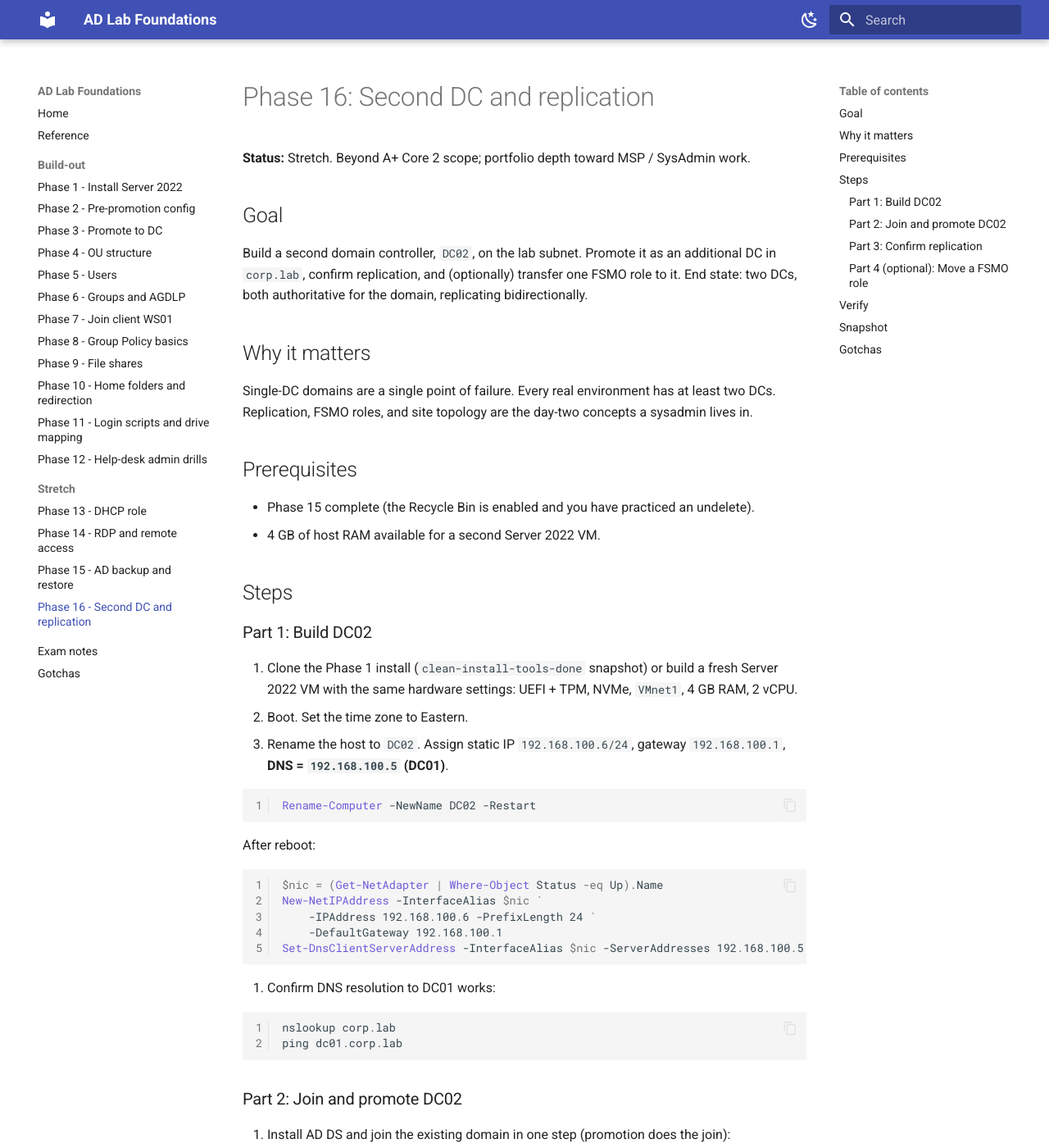
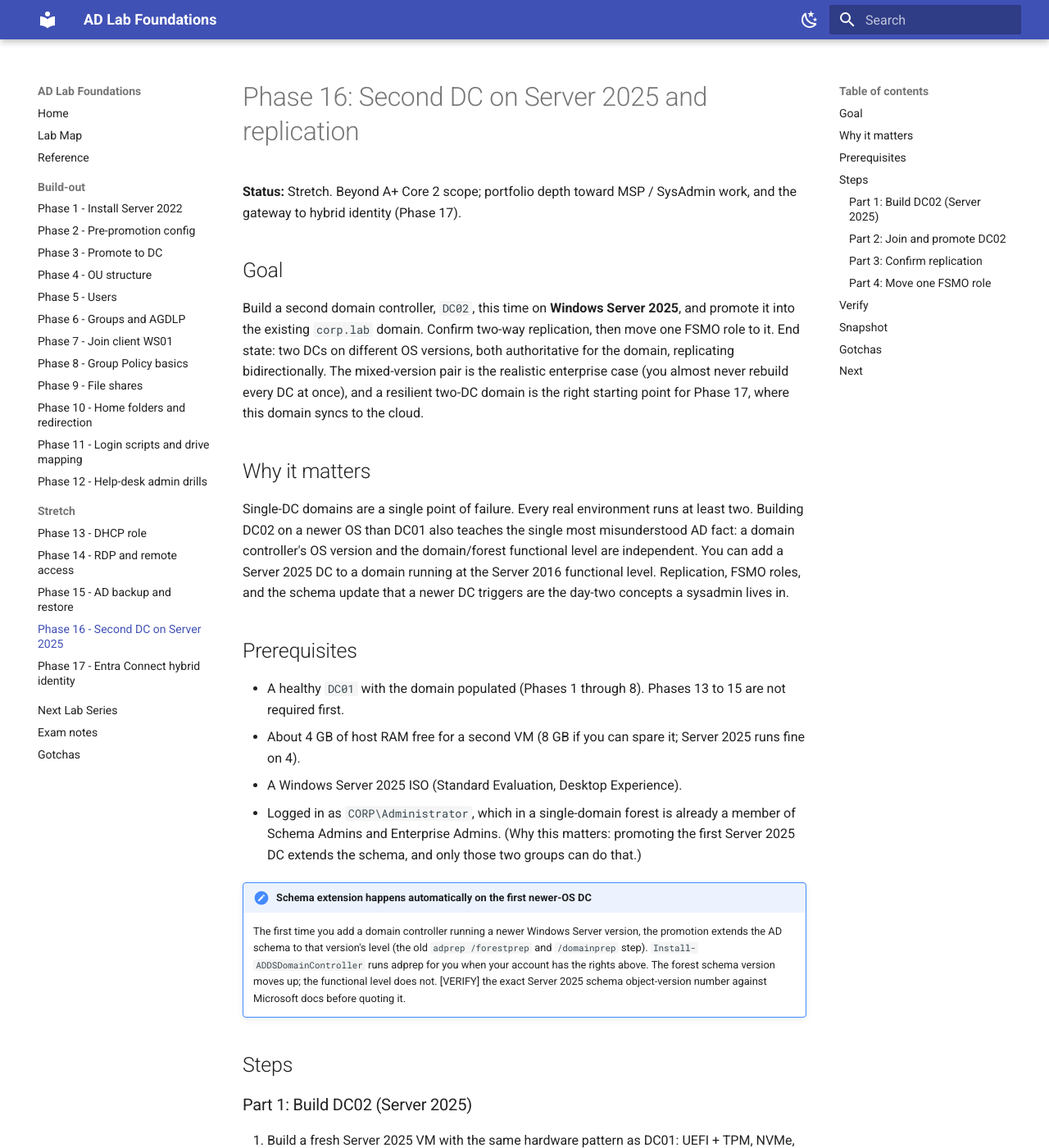
Before and after one commit to chweaver/ad-lab-guide, an MkDocs documentation site: the page built from docs/stretch/phase-16-second-dc.md, in a window 1280 px wide and 1400 px high. Shown: the whole window at 82% size. Built offline with MkDocs 1.6.1 and Material for MkDocs 9.7.7, drawn with Linux system fonts in a browser that asks for light colours; some of the changed text lies outside the part shown.

Commit message:
Add Lab Map and Next Lab Series pages; add Phase 17 (Entra Connect)
- docs/lab-map.md: one-screen mermaid flowchart of every phase and the bridge
  into the AI Security Lab series. Reflects current status (1-10 done, 11 current).
- docs/next-lab-series.md: the AI Security Lab arc that follows this guide.
- docs/stretch/phase-17-entra-connect.md: hybrid-identity stretch phase.
- Phase 16 reworked for Server 2025; FSMO step made non-optional.
- mkdocs.yml: mermaid superfences support and nav entries for the new pages.
- index.md: pointers to the new pages and an updated phase table.

````diff
--- a/docs/stretch/phase-16-second-dc.md
+++ b/docs/stretch/phase-16-second-dc.md
@@ -1,27 +1,32 @@
-# Phase 16: Second DC and replication
+# Phase 16: Second DC on Server 2025 and replication
 
-**Status:** Stretch. Beyond A+ Core 2 scope; portfolio depth toward MSP / SysAdmin work.
+**Status:** Stretch. Beyond A+ Core 2 scope; portfolio depth toward MSP / SysAdmin work, and the gateway to hybrid identity (Phase 17).
 
 ## Goal
 
-Build a second domain controller, `DC02`, on the lab subnet. Promote it as an additional DC in `corp.lab`, confirm replication, and (optionally) transfer one FSMO role to it. End state: two DCs, both authoritative for the domain, replicating bidirectionally.
+Build a second domain controller, `DC02`, this time on **Windows Server 2025**, and promote it into the existing `corp.lab` domain. Confirm two-way replication, then move one FSMO role to it. End state: two DCs on different OS versions, both authoritative for the domain, replicating bidirectionally. The mixed-version pair is the realistic enterprise case (you almost never rebuild every DC at once), and a resilient two-DC domain is the right starting point for Phase 17, where this domain syncs to the cloud.
 
 ## Why it matters
 
-Single-DC domains are a single point of failure. Every real environment has at least two DCs. Replication, FSMO roles, and site topology are the day-two concepts a sysadmin lives in.
+Single-DC domains are a single point of failure. Every real environment runs at least two. Building DC02 on a newer OS than DC01 also teaches the single most misunderstood AD fact: a domain controller's OS version and the domain/forest functional level are independent. You can add a Server 2025 DC to a domain running at the Server 2016 functional level. Replication, FSMO roles, and the schema update that a newer DC triggers are the day-two concepts a sysadmin lives in.
 
 ## Prerequisites
 
-- Phase 15 complete (the Recycle Bin is enabled and you have practiced an undelete).
-- 4 GB of host RAM available for a second Server 2022 VM.
+- A healthy `DC01` with the domain populated (Phases 1 through 8). Phases 13 to 15 are not required first.
+- About 4 GB of host RAM free for a second VM (8 GB if you can spare it; Server 2025 runs fine on 4).
+- A Windows Server 2025 ISO (Standard Evaluation, Desktop Experience).
+- Logged in as `CORP\Administrator`, which in a single-domain forest is already a member of Schema Admins and Enterprise Admins. (Why this matters: promoting the first Server 2025 DC extends the schema, and only those two groups can do that.)
+
+!!! note "Schema extension happens automatically on the first newer-OS DC"
+    The first time you add a domain controller running a newer Windows Server version, the promotion extends the AD schema to that version's level (the old `adprep /forestprep` and `/domainprep` step). `Install-ADDSDomainController` runs adprep for you when your account has the rights above. The forest schema version moves up; the functional level does not. [VERIFY] the exact Server 2025 schema object-version number against Microsoft docs before quoting it.
 
 ## Steps
 
-### Part 1: Build DC02
+### Part 1: Build DC02 (Server 2025)
 
-1. Clone the Phase 1 install (`clean-install-tools-done` snapshot) or build a fresh Server 2022 VM with the same hardware settings: UEFI + TPM, NVMe, `VMnet1`, 4 GB RAM, 2 vCPU.
-2. Boot. Set the time zone to Eastern.
-3. Rename the host to `DC02`. Assign static IP `192.168.100.6/24`, gateway `192.168.100.1`, **DNS = `192.168.100.5` (DC01)**.
+1. Build a fresh Server 2025 VM with the same hardware pattern as DC01: UEFI + TPM, NVMe, `VMnet1`, 4 GB RAM, 2 vCPU. (Why match the pattern: a consistent VM spec keeps snapshots and troubleshooting predictable.)
+2. Boot, set the time zone to **Eastern**. (Why: time skew over 5 minutes breaks Kerberos and will block the promotion.)
+3. Rename to `DC02`, assign static IP `192.168.100.6/24`, gateway `192.168.100.1`, **DNS = `192.168.100.5` (DC01)**.
 
    ```powershell
    Rename-Computer -NewName DC02 -Restart
@@ -37,16 +42,20 @@
    Set-DnsClientServerAddress -InterfaceAlias $nic -ServerAddresses 192.168.100.5
    ```
 
-4. Confirm DNS resolution to DC01 works:
+   (Why point DNS at DC01: the promotion has to resolve the domain's SRV records, which only the existing DC's AD-integrated DNS knows.)
+
+4. Confirm DC02 can resolve and reach DC01 before promoting:
 
    ```powershell
    nslookup corp.lab
-   ping dc01.corp.lab
+   Test-NetConnection dc01.corp.lab -Port 389   # LDAP reachability
    ```
+
+   (Why test 389: a successful LDAP connection proves the exact path the promotion uses is open.)
 
 ### Part 2: Join and promote DC02
 
-5. Install AD DS and join the existing domain in one step (promotion does the join):
+5. Install the role and promote in one step (promotion performs the domain join and the schema extension):
 
    ```powershell
    Install-WindowsFeature -Name AD-Domain-Services -IncludeManagementTools
@@ -60,13 +69,12 @@
        -LogPath      "C:\Windows\NTDS" `
        -SiteName     "Default-First-Site-Name" `
        -NoGlobalCatalog:$false `
-       -CriticalReplicationOnly:$false `
        -Force
    ```
 
-   You will be prompted for a DSRM password for DC02 (separate from DC01's; record it).
+   You will set a DSRM password for DC02 (separate from DC01's; record it offline). (Why DSRM is per-DC: Directory Services Restore Mode is a local recovery account on each DC, not a domain account.)
 
-6. After the auto-reboot, on DC02 set its DNS to **point at the other DC first, itself second**. (This is the AD-recommended pattern: every DC prefers a peer for DNS, falls back to itself.)
+6. After the auto-reboot, set DC02's DNS to point at **DC01 first, itself second**:
 
    ```powershell
    $nic = (Get-NetAdapter | Where-Object Status -eq Up).Name
@@ -74,7 +82,7 @@
        -ServerAddresses ("192.168.100.5","127.0.0.1")
    ```
 
-7. On DC01, change its DNS to the inverse:
+7. On DC01, cross-point its DNS at **DC02 first, itself second**:
 
    ```powershell
    $nic = "Ethernet0"
@@ -82,23 +90,25 @@
        -ServerAddresses ("192.168.100.6","127.0.0.1")
    ```
 
-   (Why: if DC01 dies and DC02 had been using DC01 as primary DNS, DC02 still resolves through its own copy. Cross-pointing avoids a deadlock where every DC needs the dead one to resolve names.)
+   (Why cross-point: if one DC dies and each had pointed only at itself, the survivor still registers and resolves records through the peer instead of deadlocking on the dead box.)
 
 ### Part 3: Confirm replication
 
-8. From DC01:
+8. From DC01, confirm both DCs and a clean topology:
 
    ```powershell
    Get-ADDomainController -Filter * |
-       Select-Object Name, IPv4Address, Site, IsGlobalCatalog, OperationMasterRoles
+       Select-Object Name, IPv4Address, OperatingSystem, Site, IsGlobalCatalog, OperationMasterRoles
 
    repadmin /showrepl
    repadmin /replsummary
+   Get-ADReplicationPartnerMetadata -Target "corp.lab" -Scope Domain |
+       Select-Object Server, Partner, LastReplicationSuccess
    ```
 
-   `Get-ADDomainController` should list both DC01 and DC02. `repadmin /showrepl` shows the connection objects in both directions. No "last failure" entries should appear.
+   `OperatingSystem` should show DC01 as Server 2022 and DC02 as Server 2025, proving the mixed-version pair. No "last failure" entries should appear.
 
-9. Force a sync, then confirm an object created on DC01 appears on DC02:
+9. Prove an object created on DC01 replicates to DC02:
 
    ```powershell
    # On DC01
@@ -114,11 +124,11 @@
    Get-ADUser replicatest -Server DC02
    ```
 
-   The user appears on DC02. Replication works.
+   The user appears on DC02. Replication works. (Why force the sync: `/syncall /AdeP` pushes immediately so you are not waiting on the default intra-site delay.)
 
-### Part 4 (optional): Move a FSMO role
+### Part 4: Move one FSMO role
 
-There are five FSMO roles. Two are forest-wide (Schema Master, Domain Naming Master). Three are domain-wide (PDC Emulator, RID Master, Infrastructure Master). All start on DC01. In production, you would split them; for the lab, move just the **Infrastructure Master** to DC02 as practice.
+There are five FSMO roles. Two are forest-wide (Schema Master, Domain Naming Master). Three are domain-wide (PDC Emulator, RID Master, Infrastructure Master). All five start on DC01. Move just the **Infrastructure Master** to DC02 as practice:
 
 ```powershell
 Move-ADDirectoryServerOperationMasterRole `
@@ -133,46 +143,49 @@
 ??? info "Which DC should hold which FSMO role"
     - **PDC Emulator**: time source for the domain. Put it on the most-reliable DC.
     - **RID Master**: hands out blocks of RIDs (the part of a SID unique to a domain). Lightweight; put it anywhere reachable.
-    - **Infrastructure Master**: tracks cross-domain object references. **In a single-domain forest the rule is "do not put this on a Global Catalog"**, with one exception: if every DC is a GC (the common case), then it does not matter. In the lab both DCs are GCs, so it does not matter.
-    - **Schema Master / Domain Naming Master**: only matter during schema extension (Exchange install, etc.). Park them on DC01.
+    - **Infrastructure Master**: tracks cross-domain object references. In a single-domain forest the rule is "do not put this on a Global Catalog," with one exception: if every DC is a GC (the common case), it does not matter. In the lab both DCs are GCs, so it does not matter.
+    - **Schema Master / Domain Naming Master**: only matter during schema extension (Exchange install, a newer-OS DC, etc.). Park them on DC01.
 
 ## Verify
 
 ```powershell
-Get-ADDomainController -Filter *
-repadmin /showrepl
+Get-ADDomainController -Filter * | Select-Object Name, OperatingSystem, OperationMasterRoles
 repadmin /replsummary
-dcdiag /v
+dcdiag /e /test:replications
 netdom query fsmo
 ```
 
 !!! success "Pass criteria"
-    - Two DCs returned by `Get-ADDomainController`.
-    - Both `repadmin` outputs show successful, recent replication in both directions.
-    - `dcdiag /v` reports no failures (warnings about time skew or the firewall are fine to investigate but not blockers).
-    - `netdom query fsmo` lists DC01 holding most roles, DC02 holding Infrastructure Master (if you ran the optional step).
+    - Two DCs returned by `Get-ADDomainController`, one Server 2022, one Server 2025.
+    - `repadmin /replsummary` shows recent success in both directions, no failures.
+    - `dcdiag /e /test:replications` passes on both DCs (time/NTP warnings in an isolated lab are fine to note and ignore).
+    - `netdom query fsmo` shows DC01 holding four roles and DC02 holding Infrastructure Master.
 
 ## Snapshot
 
-After confirming replication works, snapshot **both DCs together**. Name them `clean-2dc-replicating-01` and `clean-2dc-replicating-02`.
+After replication is confirmed, snapshot **both DCs together**. Name them `clean-2dc-replicating-01` and `clean-2dc-replicating-02`.
 
-!!! danger "Snapshot warning"
-    With two DCs, never roll back **one** of them past the last successful replication. The other DC tracks a USN value, sees the rolled-back DC produce a USN it has already seen, and **quarantines the rolled-back DC**. For lab experiments that need rollback, snapshot both DCs at the same time and roll back together.
+!!! danger "Never roll back one DC alone past the last replication"
+    With two DCs, rolling back **one** past the last successful replication triggers USN rollback: the other DC sees the rolled-back DC reissue a USN it has already seen and quarantines it. Snapshot both DCs at the same instant and roll them back together.
 
 ## Gotchas
 
 !!! danger "USN rollback is the price of snapshotting a multi-DC AD"
-    The mechanism that keeps replication consistent (USNs) cannot tell the difference between "this DC was rolled back" and "this DC is malicious or corrupt", so it isolates the offender. The safe way is either:
+    The mechanism that keeps replication consistent (USNs) cannot tell "this DC was rolled back" from "this DC is corrupt," so it isolates the offender. The safe options:
 
     - Snapshot all DCs at the same instant and roll all of them back together.
     - Demote and re-promote a single broken DC instead of restoring it.
-    - Or, since Server 2012, restore from a System State backup so AD knows it is being restored deliberately.
+    - Since Server 2012, restore from a System State backup so AD knows the restore is deliberate.
+
+!!! warning "A newer-OS DC does not raise your functional level"
+    Adding DC02 on Server 2025 leaves the domain and forest at the Server 2016 functional level you set in Phase 3. The level only rises when you run `Set-ADDomainMode` / `Set-ADForestMode` after every DC meets the minimum OS. Do not raise it just because you can: a higher level blocks adding any DC on an older OS, which you might still want in a lab.
 
 !!! warning "Cross-point DNS between DCs"
-    Each DC should point its DNS at a **peer** first and itself second. Pointing every DC at itself only seems to work until one of them stops registering records properly.
+    Each DC should point its DNS at a **peer** first and itself second. Pointing every DC only at itself seems to work until one of them stops registering records properly.
 
-!!! warning "Time hierarchy: PDC Emulator is the root"
-    All DCs sync time from the PDC Emulator (DC01 in this lab unless you moved the role). The PDC Emulator should sync from an authoritative external source in production. In the lab, leaving it free-running is fine because all clients sync from it transitively.
+!!! warning "Time hierarchy: the PDC Emulator is the root"
+    All DCs sync time from the PDC Emulator (DC01 unless you moved that role). In production it syncs from an external source; in the lab, free-running is fine because every client syncs from it transitively.
 
-!!! warning "Global Catalog placement"
-    By default, the first DC in a forest is a Global Catalog. Subsequent DCs are not, unless you set `NoGlobalCatalog:$false`. The lab makes DC02 a GC. In a multi-site environment you would put a GC in each site to avoid cross-site GC queries.
+## Next
+
+With two healthy DCs, the on-prem domain is resilient enough to extend to the cloud. **[Phase 17](phase-17-entra-connect.md)** installs Entra Connect and syncs `corp.lab` identities into Microsoft Entra ID, the first step of the hybrid-identity and AI-security track. See the [Next Lab Series](../next-lab-series.md) page for where this leads.
--- a/mkdocs.yml
+++ b/mkdocs.yml
@@ -40,7 +40,11 @@
   - attr_list
   - tables
   - pymdownx.details
-  - pymdownx.superfences
+  - pymdownx.superfences:
+      custom_fences:
+        - name: mermaid
+          class: mermaid
+          format: !!python/name:pymdownx.superfences.fence_code_format
   - pymdownx.tabbed:
       alternate_style: true
   - pymdownx.highlight:
@@ -52,6 +56,7 @@
 
 nav:
   - Home: index.md
+  - Lab Map: lab-map.md
   - Reference: reference.md
   - Build-out:
     - Phase 1 - Install Server 2022: build-out/phase-01-install.md
@@ -70,6 +75,8 @@
     - Phase 13 - DHCP role: stretch/phase-13-dhcp.md
     - Phase 14 - RDP and remote access: stretch/phase-14-rdp.md
     - Phase 15 - AD backup and restore: stretch/phase-15-backup.md
-    - Phase 16 - Second DC and replication: stretch/phase-16-second-dc.md
+    - Phase 16 - Second DC on Server 2025: stretch/phase-16-second-dc.md
+    - Phase 17 - Entra Connect hybrid identity: stretch/phase-17-entra-connect.md
+  - Next Lab Series: next-lab-series.md
   - Exam notes: exam-notes.md
   - Gotchas: gotchas.md
````
Also changed, not shown: docs/index.md (+4 -1 lines), docs/lab-map.md (added, +69 -0 lines), docs/next-lab-series.md (added, +29 -0 lines), docs/stretch/phase-17-entra-connect.md (added, +100 -0 lines).
